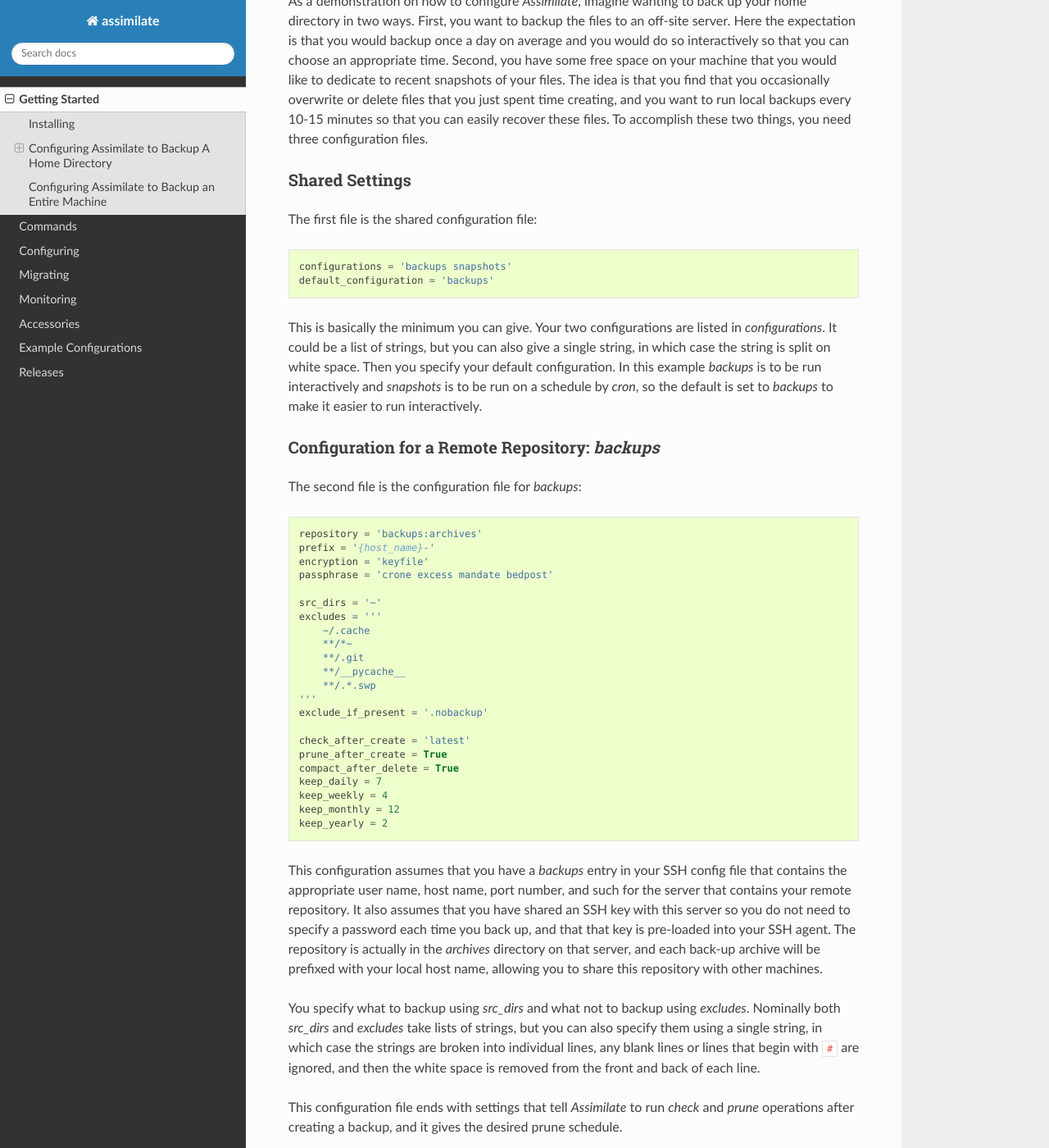
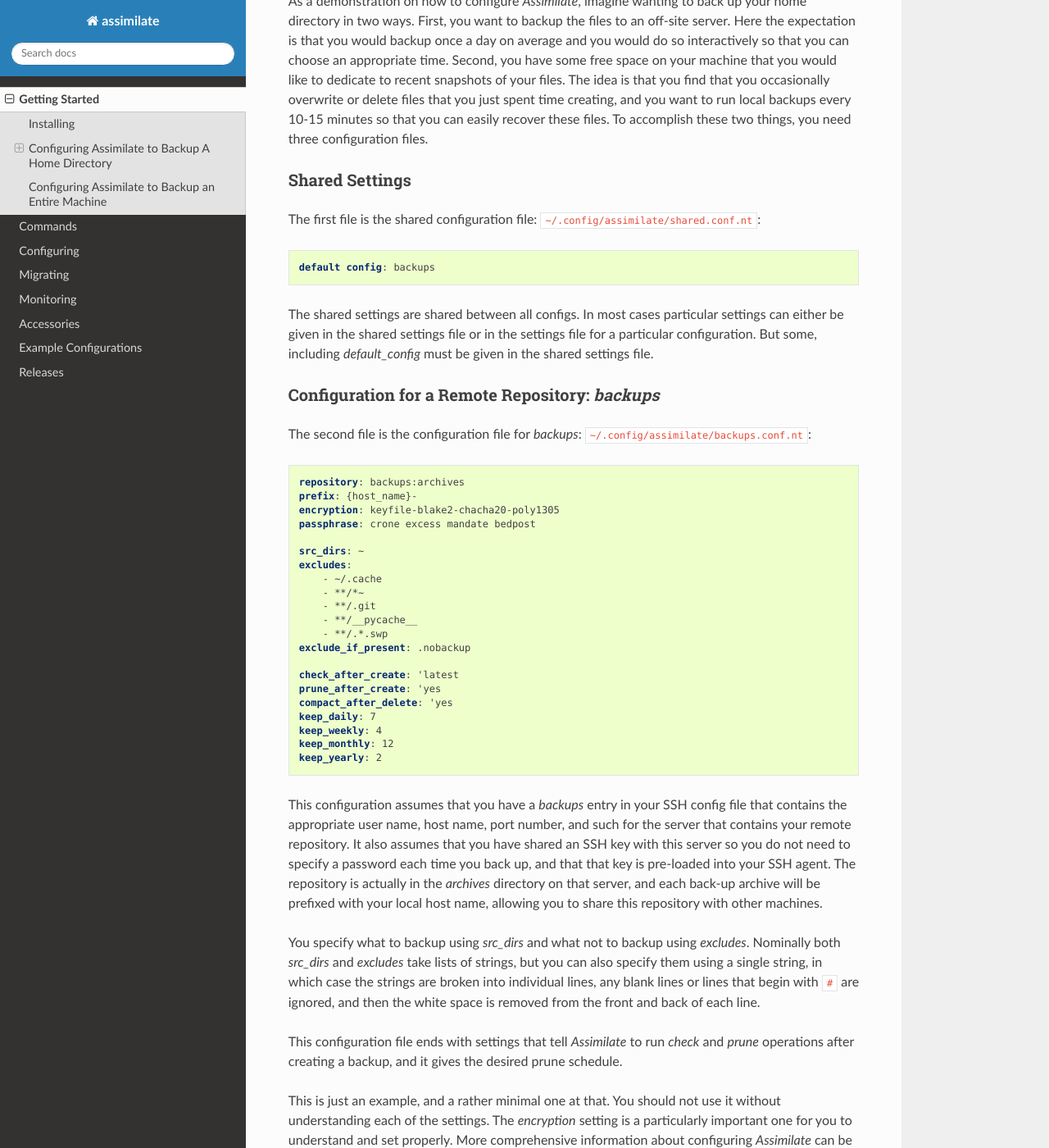
Before and after one commit to KenKundert/assimilate, a Sphinx documentation site: the page built from doc/installing.rst, in a window 1280 px wide and 1400 px high, scrolled down 1501 px. Shown: the whole window at 82% size. Built offline with Sphinx 7.4.7 and the Read the Docs theme 3.1.0, drawn with Linux system fonts in a browser that asks for light colours; some of the changed text lies outside the part shown.

Commit message:
fix issues in installing docs

```diff
--- a/README.rst
+++ b/README.rst
@@ -7,7 +7,7 @@
 |downloads| |build status| |coverage| |rtd status| |pypi version| |python version|
 
 :Author: Ken Kundert
-:Version: 0.0b1
+:Version: 0.0b2
 :Released: 2025-01-12
 
 *Assimilate* is a simple command line utility to orchestrate backups. It is
--- a/assimilate/__init__.py
+++ b/assimilate/__init__.py
@@ -1,4 +1,4 @@
-__version__ = "0.0b1"
+__version__ = "0.0b2"
 __released__ = "2025-01-12"
 
 from .assimilate import Assimilate, Error as AssimilateError
--- a/doc/conf.py
+++ b/doc/conf.py
@@ -56,7 +56,7 @@
 # built documents.
 #
 # The full version, including alpha/beta/rc tags.
-release = '0.0b1'
+release = '0.0b2'
 # The short X.Y version.
 version = '.'.join(release.split('.')[0:2])
 
--- a/doc/index.rst
+++ b/doc/index.rst
@@ -5,7 +5,7 @@
 Assimilate — Front-End to Borg Backup
 =====================================
 
-| Version: 0.0b1
+| Version: 0.0b2
 | Released: 2025-01-12
 | Please report all bugs and suggestions on GitHub_.
 
--- a/doc/installing.rst
+++ b/doc/installing.rst
@@ -94,49 +94,47 @@
 ^^^^^^^^^^^^^^^
 
 The first file is the shared configuration file:
+``~/.config/assimilate/shared.conf.nt``:
 
-.. code-block:: python
+.. code-block:: nestedtext
 
-    configurations = 'backups snapshots'
-    default_configuration = 'backups'
+    default config: backups
 
-This is basically the minimum you can give. Your two configurations are listed
-in *configurations*. It could be a list of strings, but you can also give
-a single string, in which case the string is split on white space. Then you
-specify your default configuration. In this example *backups* is to be run
-interactively and *snapshots* is to be run on a schedule by *cron*, so the
-default is set to *backups* to make it easier to run interactively.
+The shared settings are shared between all configs.  In most cases particular
+settings can either be given in the shared settings file or in the settings file
+for a particular configuration.  But some, including *default_config* must be
+given in the shared settings file.
 
 
 Configuration for a Remote Repository: *backups*
 ^^^^^^^^^^^^^^^^^^^^^^^^^^^^^^^^^^^^^^^^^^^^^^^^
 
 The second file is the configuration file for *backups*:
+``~/.config/assimilate/backups.conf.nt``:
 
-.. code-block:: python
+.. code-block:: nestedtext
 
-    repository = 'backups:archives'
-    prefix = '{host_name}-'
-    encryption = 'keyfile'
-    passphrase = 'crone excess mandate bedpost'
+    repository: backups:archives
+    prefix: {host_name}-
+    encryption: keyfile-blake2-chacha20-poly1305
+    passphrase: crone excess mandate bedpost
 
-    src_dirs = '~'
-    excludes = '''
-        ~/.cache
-        **/*~
-        **/.git
-        **/__pycache__
-        **/.*.swp
-    '''
-    exclude_if_present = '.nobackup'
+    src_dirs: ~
+    excludes:
+        - ~/.cache
+        - **/*~
+        - **/.git
+        - **/__pycache__
+        - **/.*.swp
+    exclude_if_present: .nobackup
 
-    check_after_create = 'latest'
-    prune_after_create = True
-    compact_after_delete = True
-    keep_daily = 7
-    keep_weekly = 4
-    keep_monthly = 12
-    keep_yearly = 2
+    check_after_create: 'latest
+    prune_after_create: 'yes
+    compact_after_delete: 'yes
+    keep_daily: 7
+    keep_weekly: 4
+    keep_monthly: 12
+    keep_yearly: 2
 
 This configuration assumes that you have a *backups* entry in your SSH config
 file that contains the appropriate user name, host name, port number, and such
@@ -199,24 +197,24 @@
 ^^^^^^^^^^^^^^^^^^^^^^^^^^^^^^^^^^^^^^^^^^^^^^^^^
 
 The third file is the configuration file for *snapshots*:
+``~/.config/assimilate/snapshots.conf.nt``:
 
-.. code-block:: python
+.. code-block:: nestedtext
 
-    repository = '/mnt/snapshots/{user_name}'
-    prefix = '{config_name}-'
-    encryption = 'none'
+    repository: /mnt/snapshots/{user_name}
+    prefix: {config_name}-
+    encryption: none
 
-    src_dirs = '~'
-    excludes = '''
-        ~/.cache
-        **/*~
-        **/.git
-        **/__pycache__
-        **/.*.swp
-    '''
-    prune_after_create = True
-    compact_after_delete = True
-    keep_within = '1d'
+    src_dirs: ~
+    excludes:
+        - ~/.cache
+        - **/*~
+        - **/.git
+        - **/__pycache__
+        - **/.*.swp
+    prune_after_create: 'yes
+    compact_after_delete: 'yes
+    keep_within: 1d
 
 In this case the repository is on the local machine and it is not encrypted. It
 again backs up your home directory, but for this configuration the archives are
@@ -258,41 +256,35 @@
     # assimilate
 
 This creates the /root/.config/assimilate directory in the root account and
-populates it with three files: *settings*, *root*, *home*. You can delete *home*
-and remove the reference to it in *settings*, leaving only:
+populates it with three files: *shared.conf.nt*, *root.conf.nt*, *home.conf.nt*.
+You can delete *home.conf.nt*.  And since there will only be one config, you can
+also delete *shared.conf.nt*.  Instead, all the settings can be placed in
+*root.conf.nt*:
 
-.. code-block:: python
+.. code-block:: nestedtext
 
-    configurations = 'root'
-    default_configuration = 'root'
+    repository: backups:backups/{host_name}
+    archive: {config_name}-{{now}}
+    passphrase: 'western teaser landfall spearhead'
+    encryption: 'repokey-blake2-chacha20-poly1305'
 
-This assumes that most of the settings will be placed in *root*:
+    src_dirs: /
+    excludes:
+        - /dev
+        - /home/*/.cache
+        - /proc
+        - /root/.cache
+        - /run
+        - /sys
+        - /tmp
+        - /var
 
-.. code-block:: python
-
-    repository = 'backups:backups/{host_name}'
-    prefix = '{config_name}-'
-    passphrase = 'western teaser landfall spearhead'
-    encryption = 'repokey'
-
-    src_dirs = '/'
-    excludes = '''
-        /dev
-        /home/*/.cache
-        /proc
-        /root/.cache
-        /run
-        /sys
-        /tmp
-        /var
-    '''
-
-    check_after_create = 'latest'
-    compact_after_delete = True
-    prune_after_create = True
-    keep_daily = 7
-    keep_weekly = 4
-    keep_monthly = 12
+    check_after_create: 'latest
+    compact_after_delete: 'yes
+    prune_after_create: 'yes
+    keep_daily: 7
+    keep_weekly: 4
+    keep_monthly: 12
 
 Again, this is a rather minimal example. In this case, *repokey* is used as the
 encryption method, which is only suitable if the repository is on a server you
--- a/doc/releases.rst
+++ b/doc/releases.rst
@@ -30,7 +30,7 @@
 
 Latest development release
 --------------------------
-| Version: 0.0b1
+| Version: 0.0b2
 | Released: 2025-01-12
 
 0.0.0 (2025-??-??)
--- a/pyproject.toml
+++ b/pyproject.toml
@@ -1,6 +1,6 @@
 [project]
 name = "assimilate"
-version = "0.0b1"
+version = "0.0b2"
 description = "Borg front end."
 readme = "README.rst"
 keywords = ["assimilate", "emborg", "borg", "borgmatic", "backups"]
```
Also changed, not shown: other parts of doc/installing.rst (+1 -1 lines), 3 other files.
